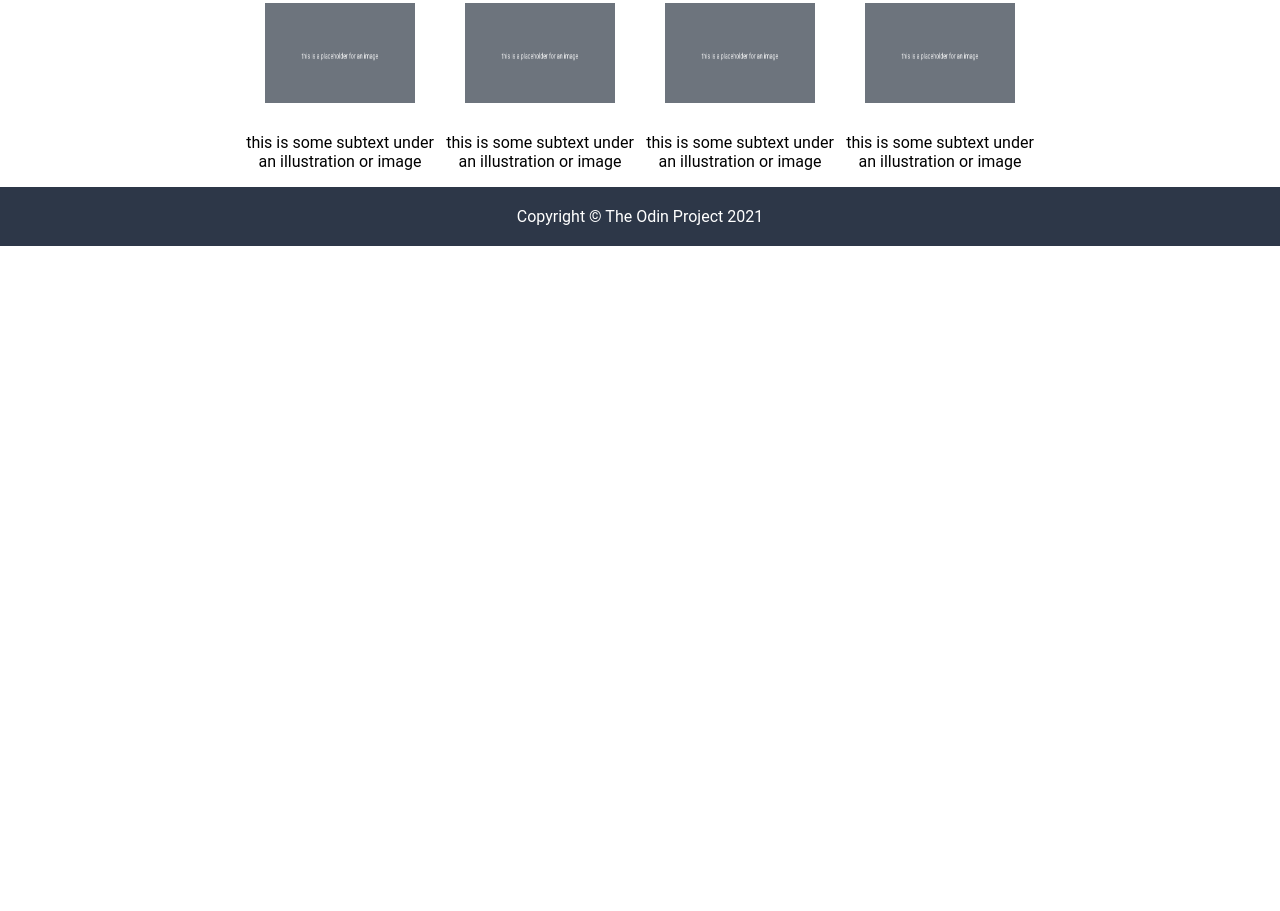
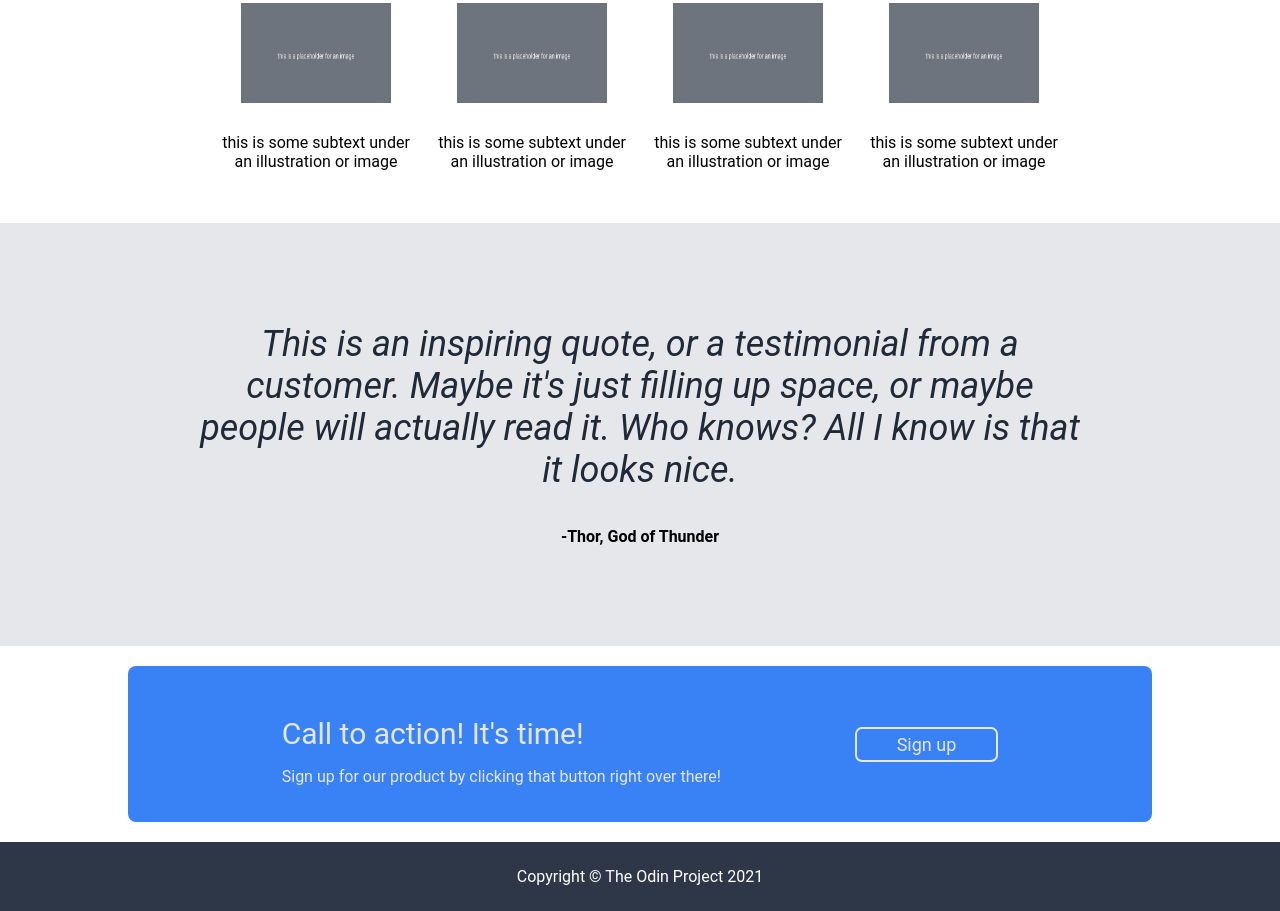
Before and after one commit to btjorgensen/odin-landingpage, a plain HTML site: page index.html in a window 1280 px wide. Shown: the part 468-1379 px from the top of the page. Before the commit the page ends 800 px from the top, so only its background shows below. Drawn offline with Linux system fonts and the light colour scheme.

Commit message:
Added HTML and CSS for Sections 3, 4, footer

```diff
--- a/index.css
+++ b/index.css
@@ -1,5 +1,5 @@
 * {
-    font-family: Roboto;
+    font-family: 'Roboto';
 }
 
 body {
@@ -64,6 +64,11 @@ ul {
     font-weight: bold;
     width: 100px;
     height: 30px;
+    border-style: solid;
+}
+
+.one img {
+    margin-bottom: 25px;
 }
 
 /* Section Two */
@@ -71,6 +76,7 @@ ul {
 .two {
     background-color: white;
     text-align: center;
+    padding: 0 200px;
 }
 
 .two h1 {
@@ -82,7 +88,7 @@ ul {
 
 .container {
     display: flex;
-    justify-content: center;
+    justify-content: space-evenly;
     margin-top: 40px;
 }
 
@@ -97,13 +103,69 @@ ul {
 }
 
 
+/* Section 3 */
 
+.three {
+    text-align: center;
+    background-color: #E5E7EB;
+    padding: 0 200px;
+}
 
+.quote {
+    font-size: 36px;
+    font-style: italic;
+    color: #1F2937;
+    padding-top: 100px;
+}
 
+.quote_name {
+    font-weight: bold;
+    padding-bottom: 100px;
+}
+
+/* Section 4 */
+
+.four {
+    display: flex;
+    background-color: #3882F6;
+    justify-content: space-evenly;
+    padding: 20px;
+    margin-left: 10%;
+    margin-right: 10%;
+    border-radius: 8px;
+    margin-top: 20px;
+    margin-bottom: 20px;
+}
+
+.bar-text {
+    white-space-collapse: collapse;
+    align-content: center;
+    color: #E5E7EB;
+}
+
+.call {
+    margin-bottom: 0px;
+    font-size: 30px;
+}
+
+.bar-button {
+    color: #E5E7EB;
+    background-color: #3882F6;
+    padding: 5px 40px;
+    font-size: 18px;
+    max-height: 40px;
+    align-self: center;
+    border-style: solid;
+    border-color: #E5E7EB;
+    border-radius: 7px;
+}
+
+/* Footer */
 
 .footer {
     background-color: #2d3748;
     color: white;
     padding: 20px;
     text-align: center;
+    padding: 25px;
 }
--- a/index.html
+++ b/index.html
@@ -48,6 +48,21 @@
         </div>
     </div>
 
+    <div class="three">
+        <p class="quote">
+            This is an inspiring quote, or a testimonial from a customer. Maybe it's just filling up space, or maybe people will actually read it. Who knows? All I know is that it looks nice.
+        </p>
+        <p class="quote_name">-Thor, God of Thunder</p>
+    </div>
+
+    <div class="four">
+        <div class="bar-text">
+            <p class="call">Call to action! It's time!</p>
+            <p class="call-subtext">Sign up for our product by clicking that button right over there!</p>
+        </div>
+        <button class="bar-button">Sign up</button>
+    </div>
+
     <div class="footer">
         Copyright © The Odin Project 2021
     </div>
```
